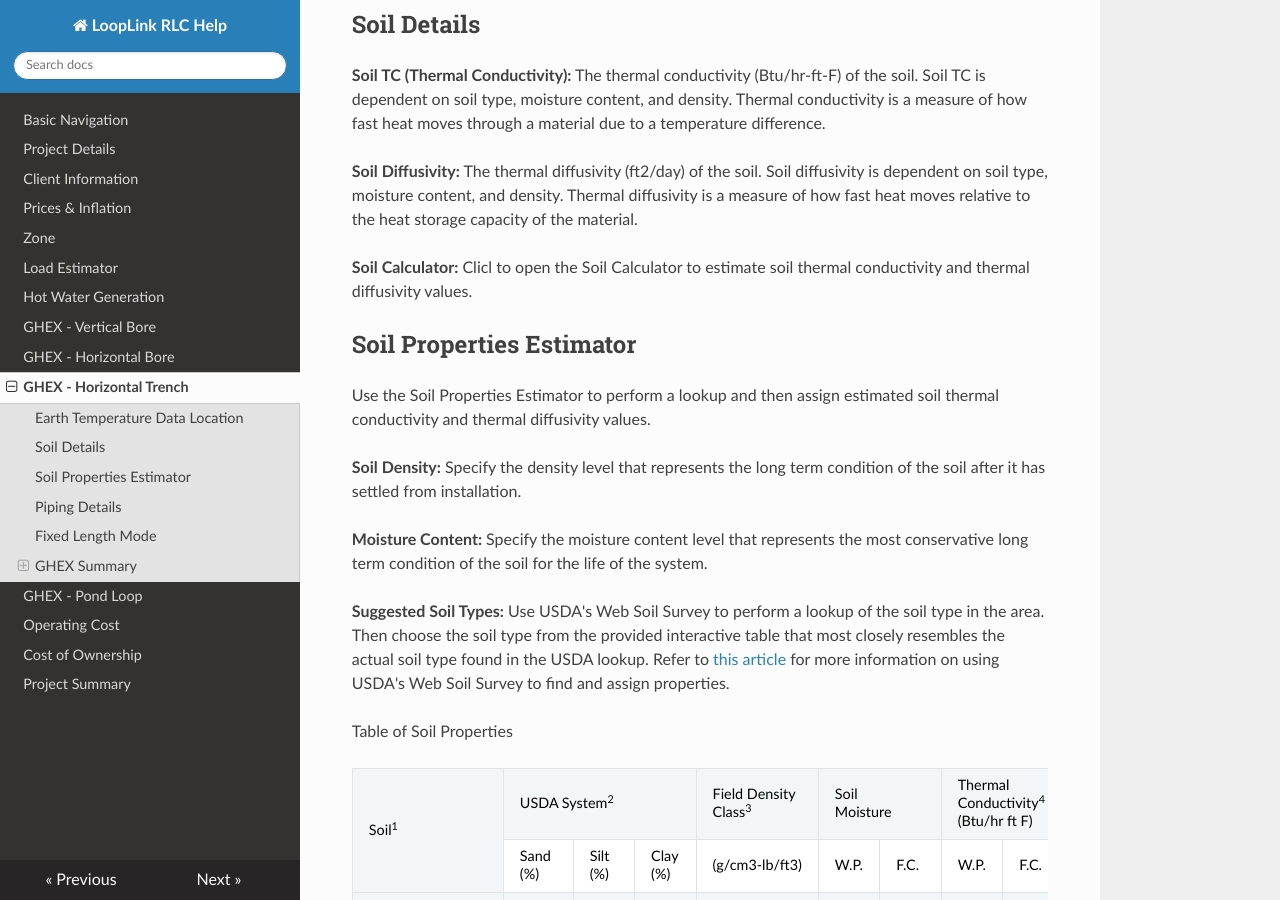
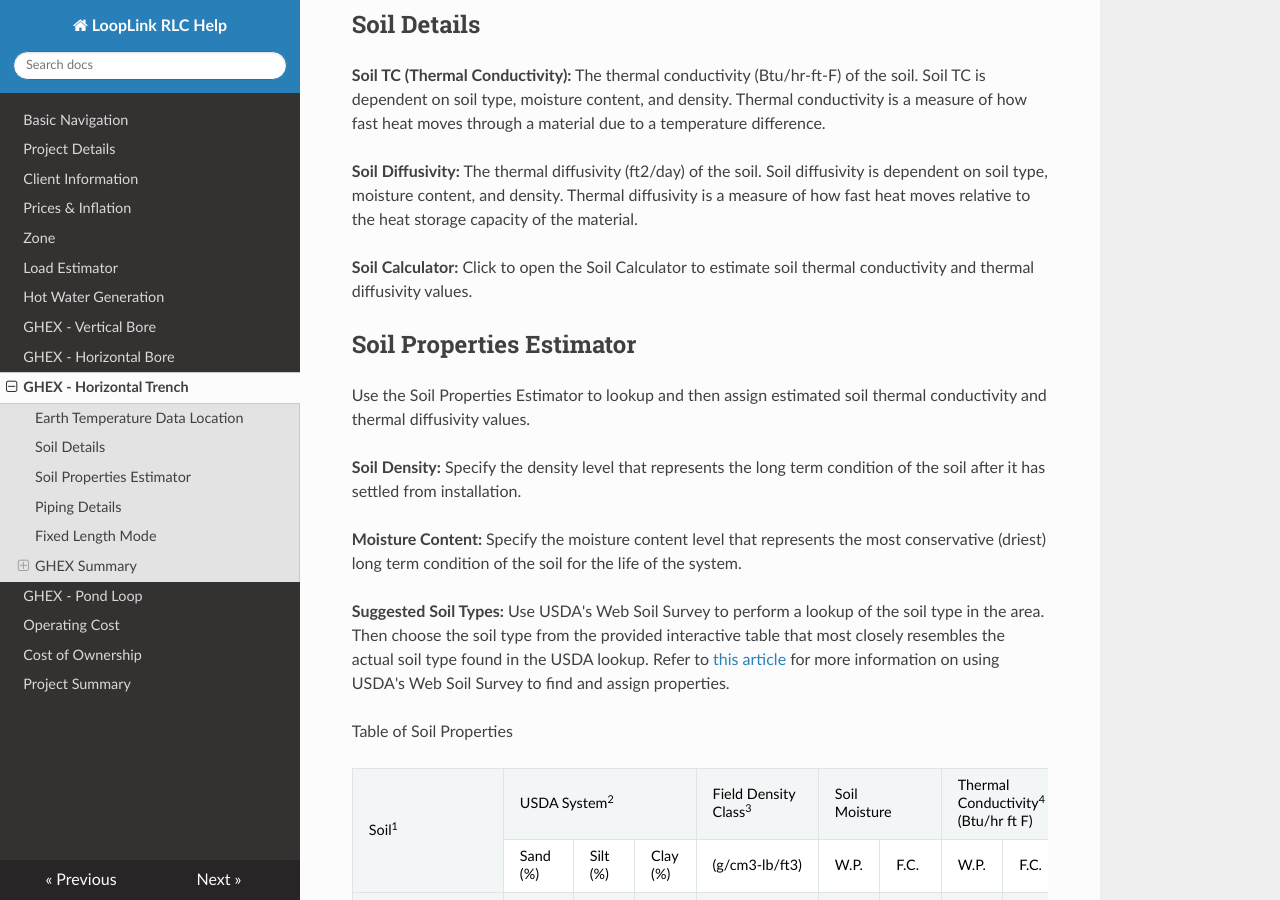
Before and after one commit to geoconnections-rjc/RLC_DOCS, an MkDocs documentation site: the page built from docs/horizontal_trench.md, in a window 1280 px wide and 900 px high, scrolled down 574 px. Built offline with MkDocs 1.6.1, drawn with Linux system fonts in a browser that asks for light colours; nearby versions of some CDN libraries; old or Windows-style settings are respelled for this version of MkDocs.

Commit message:
Minor Corrections

```diff
--- a/docs/horizontal_trench.md
+++ b/docs/horizontal_trench.md
@@ -14,14 +14,14 @@
 
 **Soil Diffusivity:** The thermal diffusivity (ft2/day) of the soil. Soil diffusivity is dependent on soil type, moisture content, and density. Thermal diffusivity is a measure of how fast heat moves relative to the heat storage capacity of the material.
 
-**Soil Calculator:** Clicl to open the Soil Calculator to estimate soil thermal conductivity and thermal diffusivity values.
+**Soil Calculator:** Click to open the Soil Calculator to estimate soil thermal conductivity and thermal diffusivity values.
 
 ##Soil Properties Estimator
-Use the Soil Properties Estimator to perform a lookup and then assign estimated soil thermal conductivity and thermal diffusivity values.
+Use the Soil Properties Estimator to lookup and then assign estimated soil thermal conductivity and thermal diffusivity values.
 
 **Soil Density:** Specify the density level that represents the long term condition of the soil after it has settled from installation.
 
-**Moisture Content:** Specify the moisture content level that represents the most conservative long term condition of the soil for the life of the system.
+**Moisture Content:** Specify the moisture content level that represents the most conservative (driest) long term condition of the soil for the life of the system.
 
 **Suggested Soil Types:** Use USDA's Web Soil Survey to perform a lookup of the soil type in the area. Then choose the soil type from the provided interactive table that most closely resembles the actual soil type found in the USDA lookup.
 Refer to <a href="http://blog.geoconnectionsinc.com/2017/04/soil-identification-for-horizontal-geo.html" target="_blank">this article</a> for more information on using USDA's Web Soil Survey to find and assign properties.
```
Also changed, not shown: docs/pond_loop.md (+2 -0 lines).
